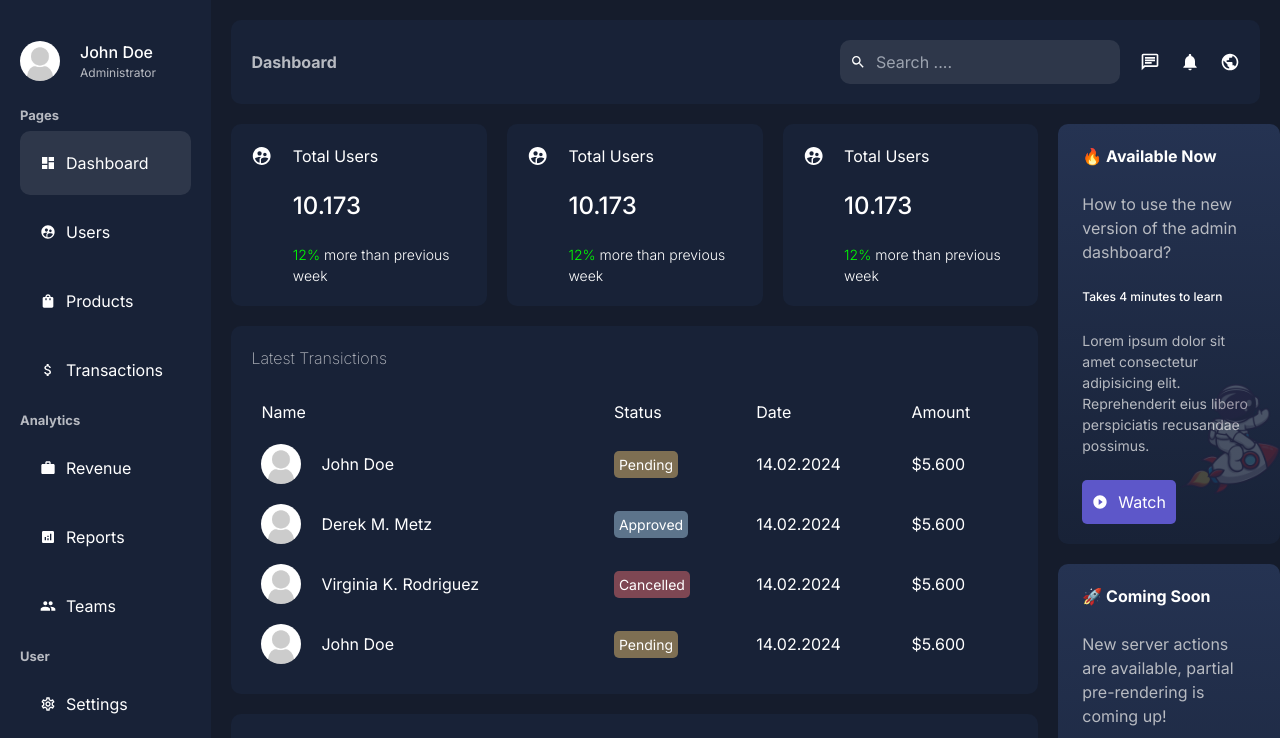
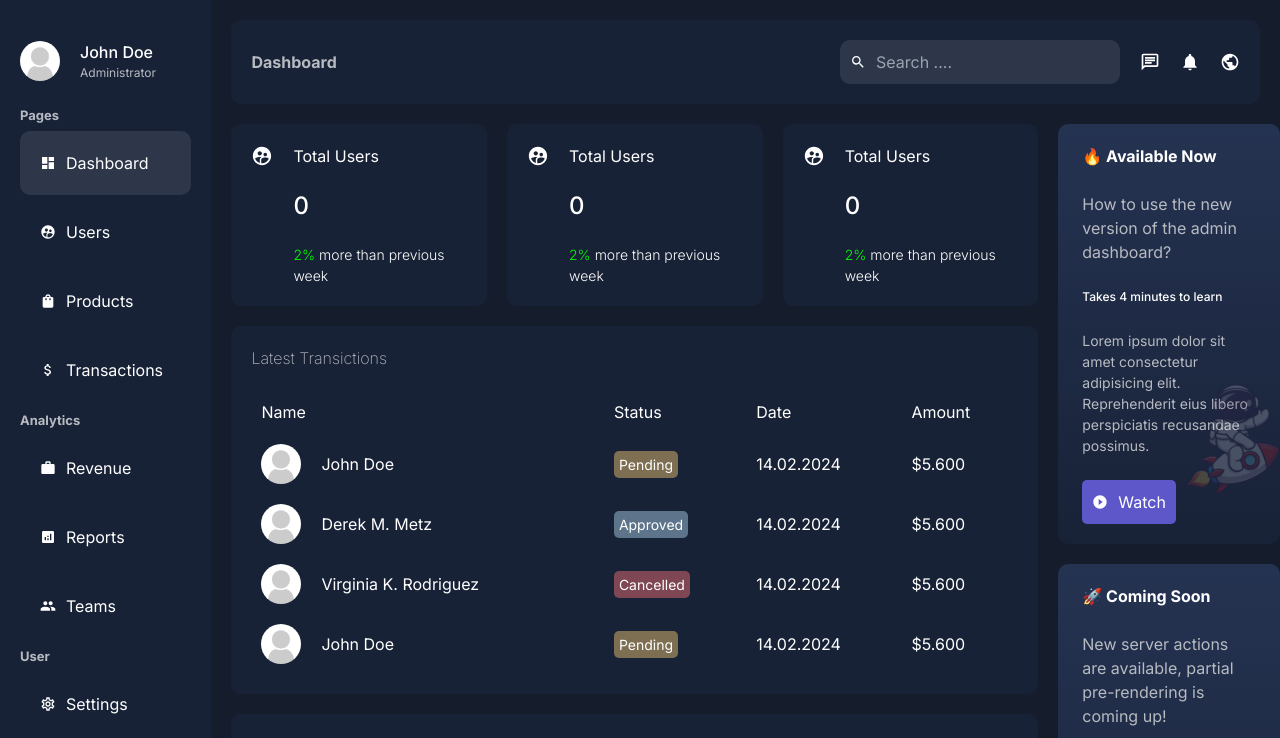
Before and after one commit to ayonbit/dashboard-app, a Next.js app: page /dashboard in a window 1280 px wide. Shown: the top 738 px of the page. Built offline with nearby package versions, Linux system fonts and the light colour scheme; no server answers; the database is empty.

Commit message:
dashboard count updated

```diff
--- a/app/dashboard/page.jsx
+++ b/app/dashboard/page.jsx
@@ -1,17 +1,22 @@
 //Dependencies
+import { fetchUsers } from "../lib/data";
 import Card from "../ui/dashboard/card/card";
 import Chart from "../ui/dashboard/chart/chart";
 import styles from "../ui/dashboard/dashboard.module.css";
 import Rightbar from "../ui/dashboard/rightbar/rightbar";
 import Transactions from "../ui/dashboard/transactions/transactions";
-const Dashboard = () => {
+
+const Dashboard = async () => {
+  //total user fecth
+  const { count } = await fetchUsers();
+
   return (
     <div className={styles.wrapper}>
       <div className={styles.main}>
         <div className={styles.card}>
-          <Card />
-          <Card />
-          <Card />
+          <Card count={count} />
+          <Card count={count} />
+          <Card count={count} />
         </div>
         <Transactions />
         <Chart />
--- a/app/dashboard/products/page.jsx
+++ b/app/dashboard/products/page.jsx
@@ -40,7 +40,7 @@ const ProductPage = async ({ searchParams }) => {
         </thead>
         <tbody>
           {products.map((product) => {
-            console.log(product.img);
+            //console.log(product.img);
             return (
               <tr key={product.id}>
                 <td>
--- a/app/lib/data.js
+++ b/app/lib/data.js
@@ -1,7 +1,7 @@
 //Dependencies
 import { connectToDB } from "./dbcon";
+import Product from "./productModel";
 import User from "./userModel";
-import Product from "./productModel"
 //for Users fetch
 export const fetchUsers = async (q, page) => {
   //regex
--- a/app/ui/dashboard/card/card.jsx
+++ b/app/ui/dashboard/card/card.jsx
@@ -3,15 +3,15 @@ import { MdSupervisedUserCircle } from "react-icons/md";
 import styles from "../card/card.module.css";
 
 //Card Main Function
-const Card = () => {
+const Card = ({ count }) => {
   return (
     <div className={styles.container}>
       <MdSupervisedUserCircle size={24} />
       <div className={styles.texts}>
         <span className={styles.title}>Total Users</span>
-        <span className={styles.number}>10.173</span>
+        <span className={styles.number}>{count}</span>
         <span className={styles.details}>
-          <span className={styles.postive}>12%</span> more than previous week
+          <span className={styles.postive}>2%</span> more than previous week
         </span>
       </div>
     </div>
```
